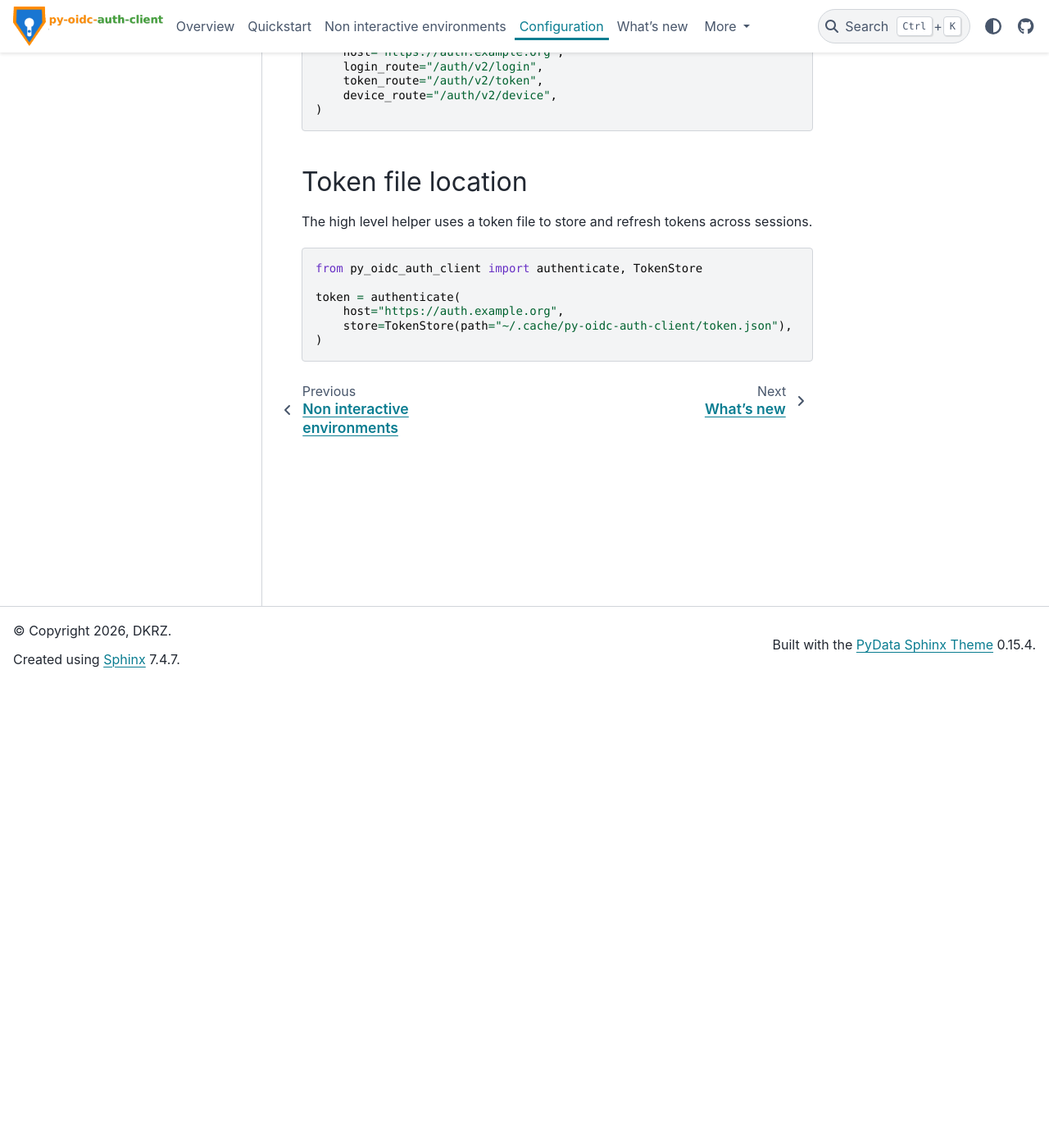
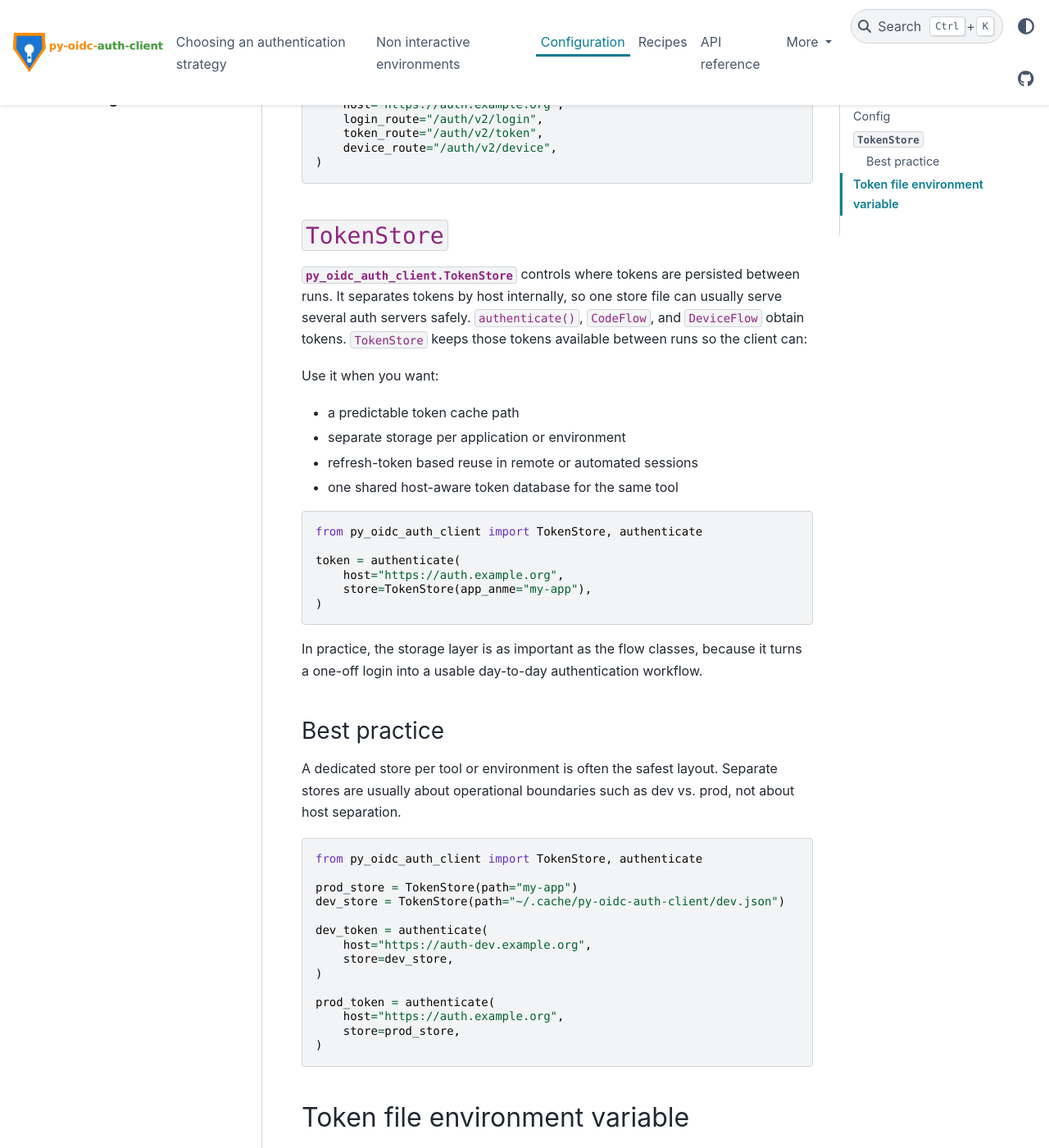
Before and after one commit to freva-org/py-oidc-auth-client, a Sphinx documentation site: the page built from docs/source/guides/configuration.rst, in a window 1280 px wide and 1400 px high, scrolled down 567 px. Shown: the whole window at 82% size. Built offline with Sphinx 7.4.7 and the PyData theme 0.15.4, drawn with Linux system fonts in a browser that asks for light colours; some of the changed text lies outside the part shown.

Commit message:
Improve docs.

```diff
--- a/docs/source/api/index.rst
+++ b/docs/source/api/index.rst
@@ -4,6 +4,7 @@ API reference
 .. toctree::
    :maxdepth: 2
 
+   stable_public_api
    public
    flows
    schema
--- a/docs/source/conf.py
+++ b/docs/source/conf.py
@@ -71,6 +71,7 @@ html_logo = os.path.join(html_static_path[0], "logo.png")
 templates_path = ["_templates"]
 html_favicon = os.path.join(html_static_path[0], "favicon.ico")
 html_css_files = ["custom.css"]
+html_extra_path = ["_extra"]
 html_theme_options = {
     "icon_links": [
         {
@@ -92,7 +93,7 @@ html_theme_options = {
 
 html_context = {
     "github_user": "freva-org",
-    "github_repo": "py-oidc-auth-clietn",
+    "github_repo": "py-oidc-auth-client",
     "github_version": "main",
     "doc_path": "docs",
 }
@@ -113,7 +114,7 @@ html_meta = {
 }
 
 ogp_site_url = "https://py-oidc-auth-client.readthedocs.io"
-opg_image = "https://freva-org.github.io/freva-admin/_image"
+ogp_image = "https://freva-org.github.io/freva-admin/_images/freva_flowchart-new.png"
 ogp_type = "website"
 ogp_custom_meta_tags = [
     '<meta name="twitter:card" content="summary_large_image">',
--- a/docs/source/guides/configuration.rst
+++ b/docs/source/guides/configuration.rst
@@ -2,7 +2,7 @@ Configuration
 =============
 
 Most users only need to specify the server host. For custom deployments, the client exposes
-a configuration object.
+a configuration object and an explicit token storage layer.
 
 Config
 ------
@@ -26,16 +26,63 @@ Example:
        device_route="/auth/v2/device",
    )
 
-Token file location
--------------------
+``TokenStore``
+--------------
 
-The high level helper uses a token file to store and refresh tokens across sessions.
+:class:`py_oidc_auth_client.TokenStore` controls where tokens are persisted between runs.
+It separates tokens by host internally, so one store file can usually serve several auth
+servers safely. ``authenticate()``, ``CodeFlow``, and ``DeviceFlow`` obtain tokens. ``TokenStore`` keeps
+those tokens available between runs so the client can:
+
+Use it when you want:
+
+* a predictable token cache path
+* separate storage per application or environment
+* refresh-token based reuse in remote or automated sessions
+* one shared host-aware token database for the same tool
 
 .. code-block:: python
 
-   from py_oidc_auth_client import authenticate, TokenStore
+   from py_oidc_auth_client import TokenStore, authenticate
 
    token = authenticate(
        host="https://auth.example.org",
-       store=TokenStore(path="~/.cache/py-oidc-auth-client/token.json"),
+       store=TokenStore(app_anme="my-app"),
    )
+
+
+
+In practice, the storage layer is as important as the flow classes, because
+it turns a one-off login into a usable day-to-day authentication workflow.
+
+Best practice
+^^^^^^^^^^^^^
+
+A dedicated store per tool or environment is often the safest layout.
+Separate stores are usually about operational boundaries such as
+dev vs. prod, not about host separation.
+
+.. code-block:: python
+
+   from py_oidc_auth_client import TokenStore, authenticate
+
+   prod_store = TokenStore(path="my-app")
+   dev_store = TokenStore(path="~/.cache/py-oidc-auth-client/dev.json")
+
+   dev_token = authenticate(
+       host="https://auth-dev.example.org",
+       store=dev_store,
+   )
+
+   prod_token = authenticate(
+       host="https://auth.example.org",
+       store=prod_store,
+   )
+
+
+Token file environment variable
+-------------------------------
+
+If your deployment uses an environment-based token location, configure the path via:
+
+* ``OIDC_TOKEN_FILE``
--- a/docs/source/whatsnew.rst
+++ b/docs/source/whatsnew.rst
@@ -2,6 +2,11 @@ What's new
 ==========
 
 This document highlights major changes and additions across releases.
+
+v2603.0.1
+---------
+* Improve documentation.
+
 
 v2603.0.0
 ---------
```
Also changed, not shown: README.md (+60 -11 lines), docs/source/_extra/llms.txt (added, +33 -0 lines), docs/source/api/stable_public_api.rst (added, +39 -0 lines), docs/source/guides/choosing_a_strategy.rst (added, +119 -0 lines), docs/source/guides/non_interactive.rst (+20 -10 lines), docs/source/guides/overview.rst (deleted, +0 -26 lines), docs/source/guides/quickstart.rst (deleted, +0 -41 lines), docs/source/guides/recipes.rst (added, +110 -0 lines), docs/source/index.rst (+49 -8 lines).
